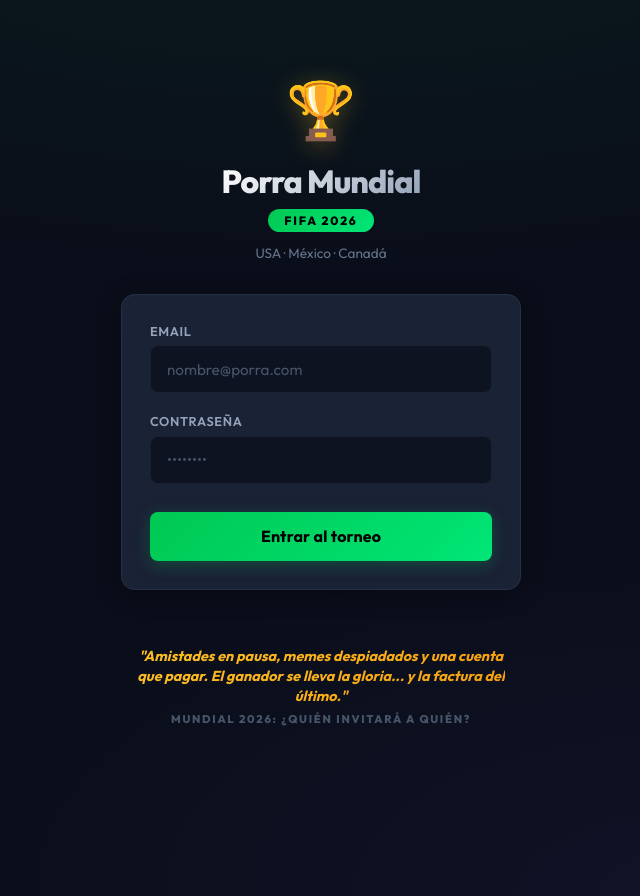
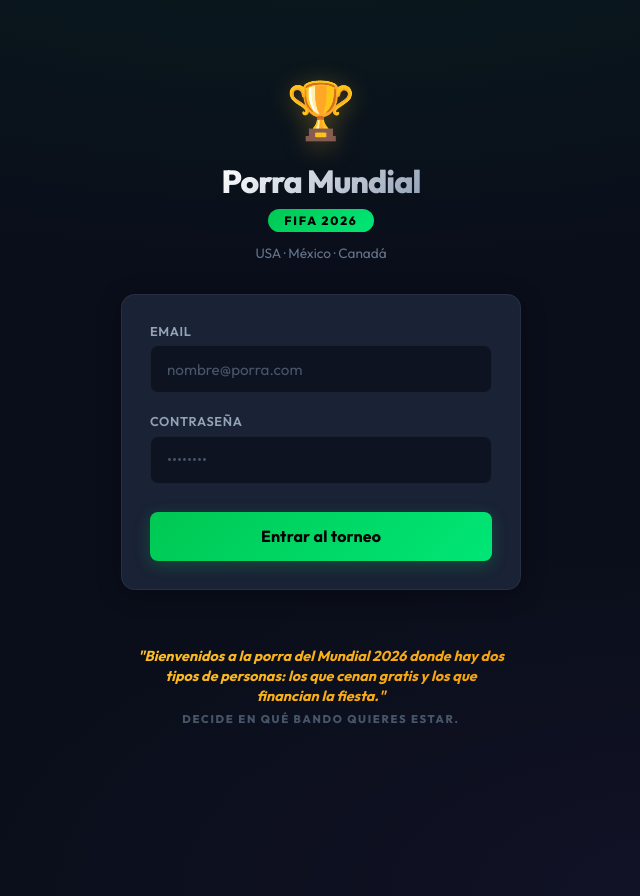
Before and after one commit to Seryen01/porra-mundialista, a Next.js app: page /login in a window 1280 px wide. Shown: the whole page, without its empty margins (319-959 px from the left). Built offline with nearby package versions, Linux system fonts and the light colour scheme; no server answers.

Commit message:
docs: update login motto with 'dinner' quote

```diff
--- a/src/app/login/page.tsx
+++ b/src/app/login/page.tsx
@@ -86,8 +86,8 @@
         </form>
 
         <div className="motto animate-in stagger-2">
-          <p className="motto-text">"Amistades en pausa, memes despiadados y una cuenta que pagar. El ganador se lleva la gloria... y la factura del último."</p>
-          <p className="motto-sub">Mundial 2026: ¿Quién invitará a quién?</p>
+          <p className="motto-text">"Bienvenidos a la porra del Mundial 2026 donde hay dos tipos de personas: los que cenan gratis y los que financian la fiesta."</p>
+          <p className="motto-sub">Decide en qué bando quieres estar.</p>
         </div>
       </div>
 
```
